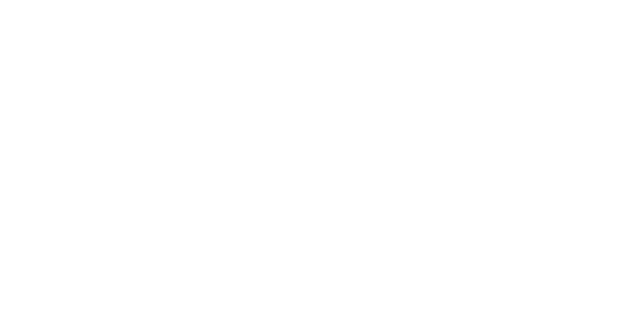
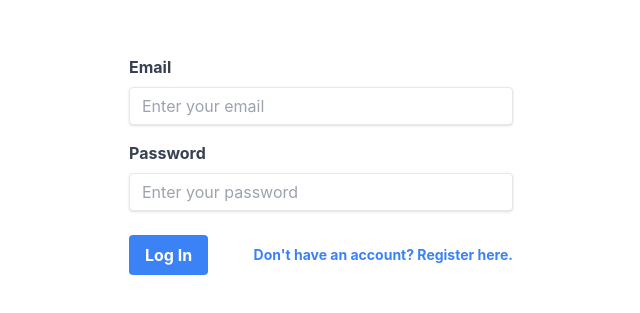
Before and after one commit to KarteekAti/Clearance, a React (Create React App) app in the folder client/: page / in a window 1280 px wide. Shown: the part 235-548 px from the top of the page, without its empty margins (319-959 px from the left). Built offline with nearby package versions, Linux system fonts and the light colour scheme.

Commit message:
created login form

```diff
--- a/client/src/App.js
+++ b/client/src/App.js
@@ -1,11 +1,16 @@
+import React, { useState } from "react";
 import Login from "./Components/Login/Login";
 import Register from "./Components/Register/Register";
 
+function App() {
+  const [currentForm, setCurrentForm] = useState('login');
 
-function App() {
   return (
     <div className="App">
-
+      {
+        currentForm === "login" ? <login /> : <Register />
+      }
+      <Login />
     </div>
   );
 }
--- a/client/src/Components/Login/Login.jsx
+++ b/client/src/Components/Login/Login.jsx
@@ -1,9 +1,62 @@
-import React from 'react'
+import React, { useState } from "react";
 
-function Login() {
+export default function Login() {
+  const [email, setEmail] = useState("");
+  const [password, setPassword] = useState("");
+
+  const handleSubmit = (e) => {
+    e.preventDefault();
+    console.log(email);
+  };
+
   return (
-    <div>Login</div>
-  )
+    <div className="flex justify-center items-center h-screen">
+      <form className="w-full max-w-sm" onSubmit={handleSubmit}>
+        <div className="mb-4">
+          <label htmlFor="email" className="block text-gray-700 font-bold mb-2">
+            Email
+          </label>
+          <input
+            value={email}
+            type="email"
+            placeholder="Enter your email"
+            id="email"
+            name="email"
+            className="shadow appearance-none border rounded w-full py-2 px-3 text-gray-700 leading-tight focus:outline-none focus:shadow-outline"
+            onChange={(e) => setEmail(e.target.value)}
+          />
+        </div>
+        <div className="mb-6">
+          <label
+            htmlFor="password"
+            className="block text-gray-700 font-bold mb-2"
+          >
+            Password
+          </label>
+          <input
+            value={password}
+            type="password"
+            placeholder="Enter your password"
+            id="password"
+            name="password"
+            className="shadow appearance-none border rounded w-full py-2 px-3 text-gray-700 leading-tight focus:outline-none focus:shadow-outline"
+            onChange={(e) => setPassword(e.target.value)}
+          />
+        </div>
+        <div className="flex items-center justify-between">
+          <button
+            type="submit"
+            className="bg-blue-500 hover:bg-blue-700 text-white font-bold py-2 px-4 rounded focus:outline-none focus:shadow-outline"
+          >
+            Log In
+          </button>
+          <button
+            className="inline-block align-baseline font-bold text-sm text-blue-500 hover:text-blue-800"
+          >
+            Don't have an account? Register here.
+          </button>
+        </div>
+      </form>
+    </div>
+  );
 }
-
-export default Login
```
